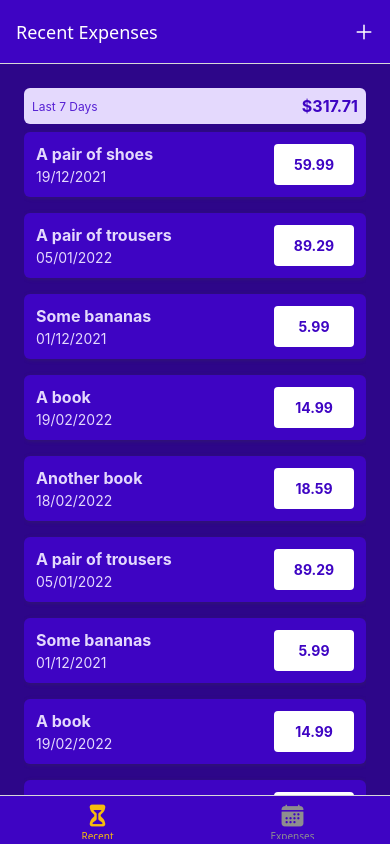
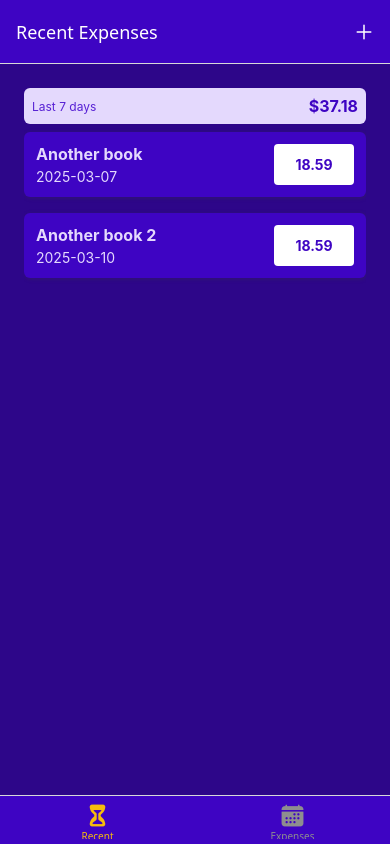
Before and after one commit to ahmed-safwat-elsherif/expenses-rn-app, a React Native app: screen / in a window 390 px wide. Built offline with nearby package versions, Linux system fonts and the light colour scheme.

Commit message:
Manage the add/delete/update with dummy data

```diff
--- a/src/components/expenseOutput/ExpenseItem.tsx
+++ b/src/components/expenseOutput/ExpenseItem.tsx
@@ -6,7 +6,7 @@ import { Expense } from "../../types/expenses";
 import { useNavigation } from "@react-navigation/native";
 import { ScreenKeys } from "../../routes/definitions";
 
-const getFormattedDate = (data: Date) => moment(data).format("DD/MM/YYYY");
+const getFormattedDate = (data: string) => moment(data).format("YYYY-MM-DD");
 
 interface ExpenseItemProps extends Expense {}
 
--- a/src/components/expenseOutput/ExpensesOutput.tsx
+++ b/src/components/expenseOutput/ExpensesOutput.tsx
@@ -4,13 +4,41 @@ import ExpensesList from "./ExpensesList";
 import { PALETTE } from "../../utils/theme";
 import ExpensesSummary from "./ExpensesSummary";
 import useExpenses from "../../hooks/useExpenses";
+import { useMemo } from "react";
+import moment from "moment";
+import { EXPENSES } from "../../data/expenses";
 
-function ExpensesOutput({ expensesPeriod }: { expensesPeriod: string }) {
+console.log(moment(EXPENSES[0].date).diff(moment(), "d") <= 7);
+
+function ExpensesOutput({
+  expensesPeriodInDays = 0,
+}: {
+  expensesPeriodInDays?: number;
+}) {
+  const todayInMoment = useMemo(() => moment(), []);
   const { expenses } = useExpenses();
+
+  const periodName = expensesPeriodInDays
+    ? `Last ${expensesPeriodInDays} ${
+        expensesPeriodInDays > 1 ? "days" : "day"
+      }`
+    : "Total";
+
+  const displayedExpenses = useMemo(() => {
+    if (!expensesPeriodInDays) return expenses;
+
+    return expenses.filter((expense) => {
+      return (
+        Math.abs(moment(expense.date).diff(todayInMoment, "days")) <=
+        expensesPeriodInDays
+      );
+    });
+  }, [expensesPeriodInDays, todayInMoment]);
+
   return (
     <View style={styles.container}>
-      <ExpensesSummary expenses={expenses} periodName={expensesPeriod} />
-      <ExpensesList expenses={expenses} />
+      <ExpensesSummary expenses={displayedExpenses} periodName={periodName} />
+      <ExpensesList expenses={displayedExpenses} />
     </View>
   );
 }
--- a/src/data/expenses.ts
+++ b/src/data/expenses.ts
@@ -5,55 +5,61 @@ export const EXPENSES: Expense[] = [
     id: "e1",
     description: "A pair of shoes",
     amount: 59.99,
-    date: new Date("2021-12-19"),
+    date: "2021-12-19",
   },
   {
     id: "e2",
     description: "A pair of trousers",
     amount: 89.29,
-    date: new Date("2022-01-05"),
+    date: "2022-01-05",
   },
   {
     id: "e3",
     description: "Some bananas",
     amount: 5.99,
-    date: new Date("2021-12-01"),
+    date: "2021-12-01",
   },
   {
     id: "e4",
     description: "A book",
     amount: 14.99,
-    date: new Date("2022-02-19"),
+    date: "2022-02-19",
   },
   {
     id: "e5",
     description: "Another book",
     amount: 18.59,
-    date: new Date("2022-02-18"),
+    date: "2022-02-18",
   },
   {
     id: "e6",
     description: "A pair of trousers",
     amount: 89.29,
-    date: new Date("2022-01-05"),
+    date: "2022-01-05",
   },
   {
     id: "e7",
     description: "Some bananas",
     amount: 5.99,
-    date: new Date("2021-12-01"),
+    date: "2021-12-01",
   },
   {
     id: "e8",
     description: "A book",
     amount: 14.99,
-    date: new Date("2022-02-19"),
+    date: "2022-02-19",
   },
   {
     id: "e9",
     description: "Another book",
     amount: 18.59,
-    date: new Date("2022-02-18"),
+    date: "2025-03-07",
+  },
+  {
+    id: "e10",
+    description: "Another book 2",
+    amount: 18.59,
+    date: "2025-03-10",
   },
 ];
 
--- a/src/screens/ExpensesList.tsx
+++ b/src/screens/ExpensesList.tsx
@@ -1,8 +1,6 @@
 import React from "react";
 import ExpensesOutput from "../components/expenseOutput/ExpensesOutput";
 
-const ExpensesList = () => {
-  return <ExpensesOutput expensesPeriod="Total" />;
-};
+const ExpensesList = () => <ExpensesOutput />;
 
 export default ExpensesList;
--- a/src/screens/RecentExpenses.tsx
+++ b/src/screens/RecentExpenses.tsx
@@ -2,7 +2,7 @@ import React from "react";
 import ExpensesOutput from "../components/expenseOutput/ExpensesOutput";
 
 const RecentExpenses = () => {
-  return <ExpensesOutput expensesPeriod="Last 7 Days" />;
+  return <ExpensesOutput expensesPeriodInDays={7} />;
 };
 
 export default RecentExpenses;
--- a/src/types/expenses.ts
+++ b/src/types/expenses.ts
@@ -2,5 +2,5 @@ export type Expense = {
   id: string;
   description: string;
   amount: number;
-  date: Date;
+  date: string;
 };
```
